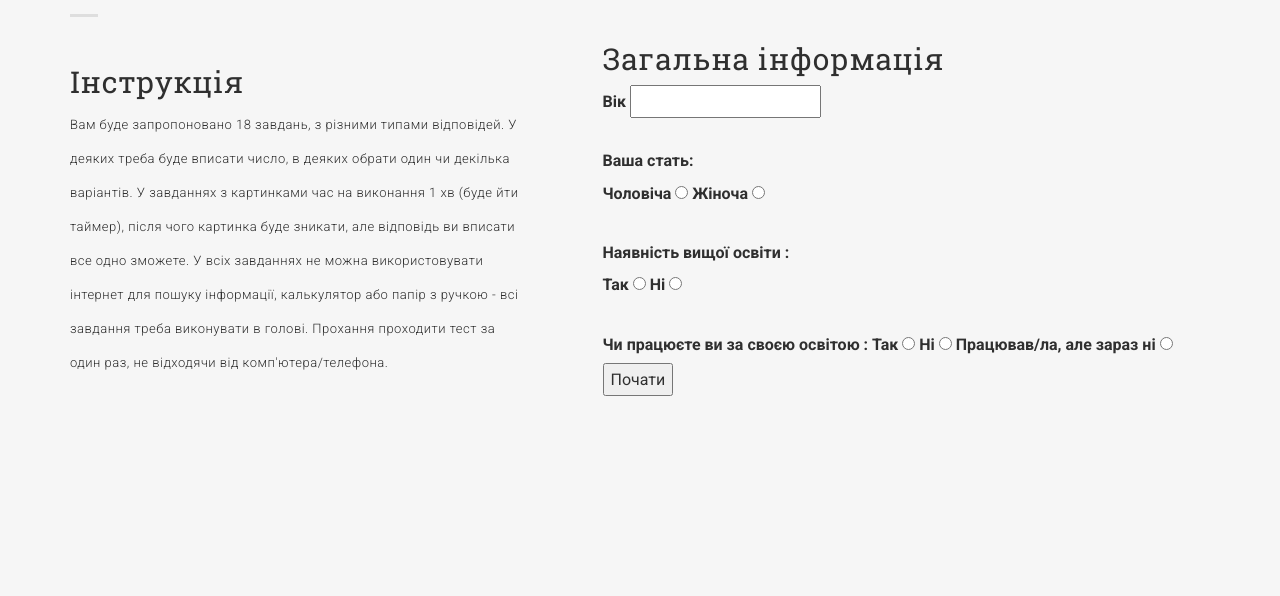
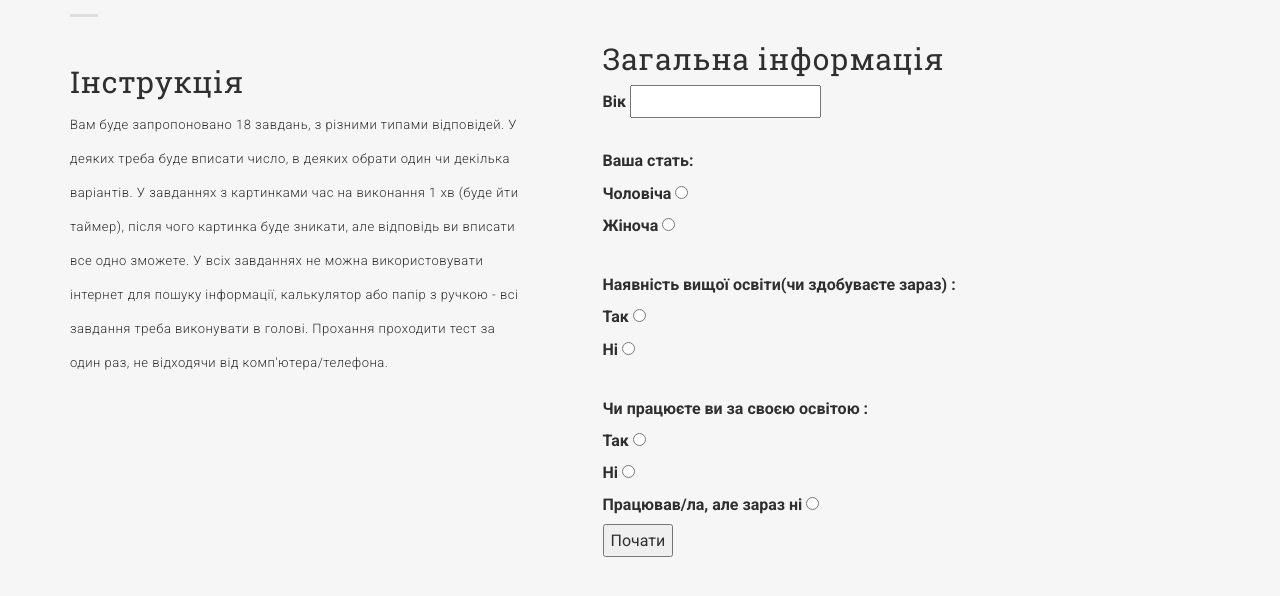
Before and after one commit to Naumzak/Psy, a Django app: page / in a window 1280 px wide. Shown: the part 188-784 px from the top of the page. Run offline with Django 4.2, Linux system fonts and the light colour scheme; some libraries are stand-ins or nearby versions.

Commit message:
html correct

```diff
--- a/templates/main.html
+++ b/templates/main.html
@@ -30,25 +30,30 @@
             <br>
             <label for="sex1">Чоловіча</label>
             <input type="radio" id="sex1" name="sex" value="1" required>
+            <br>
             <label for="sex2">Жіноча</label>
             <input type="radio" id="sex2" name="sex" value="2" required>
         </div>
         <br>
         <div>
-            <label>Наявність вищої освіти :</label>
+            <label>Наявність вищої освіти(чи здобуваєте зараз) :</label>
             <br>
             <label for="education1">Так</label>
             <input type="radio" id="education1" name="education" value="1" required>
+            <br>
             <label for="education2">Ні</label>
             <input type="radio" id="education2" name="education" value="2" required>
         </div>
         <br>
         <div>
             <label>Чи працюєте ви за своєю освітою :</label>
+            <br>
             <label for="work1">Так</label>
             <input type="radio" id="work1" name="work" value="1" required>
+            <br>
             <label for="work2">Ні</label>
             <input type="radio" id="work2" name="work" value="2" required>
+            <br>
             <label for="work3">Працював/ла, але зараз ні</label>
             <input type="radio" id="work3" name="work" value="3" required>
         </div>
```
